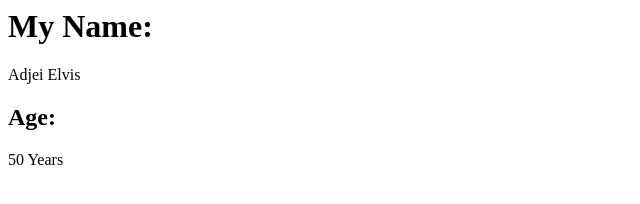
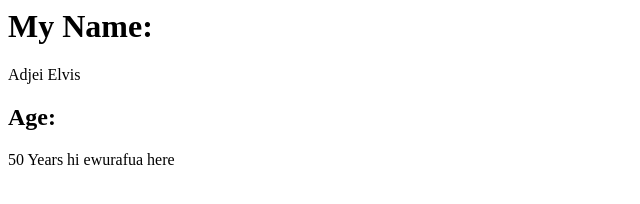
Before and after one commit to ErnestGaisie/my-project, a plain HTML site: page index.html in a window 1280 px wide. Shown: the whole page, without its empty margins (0-640 px from the left). Drawn offline with Linux system fonts and the light colour scheme.

Commit message:
greeting

```diff
--- a/index.html
+++ b/index.html
@@ -11,5 +11,7 @@
 
     <h2>Age:</h2>
     50 Years
+
+    hi ewurafua here
   </body>
 </html>
```
Also changed, not shown: 1 other file.
